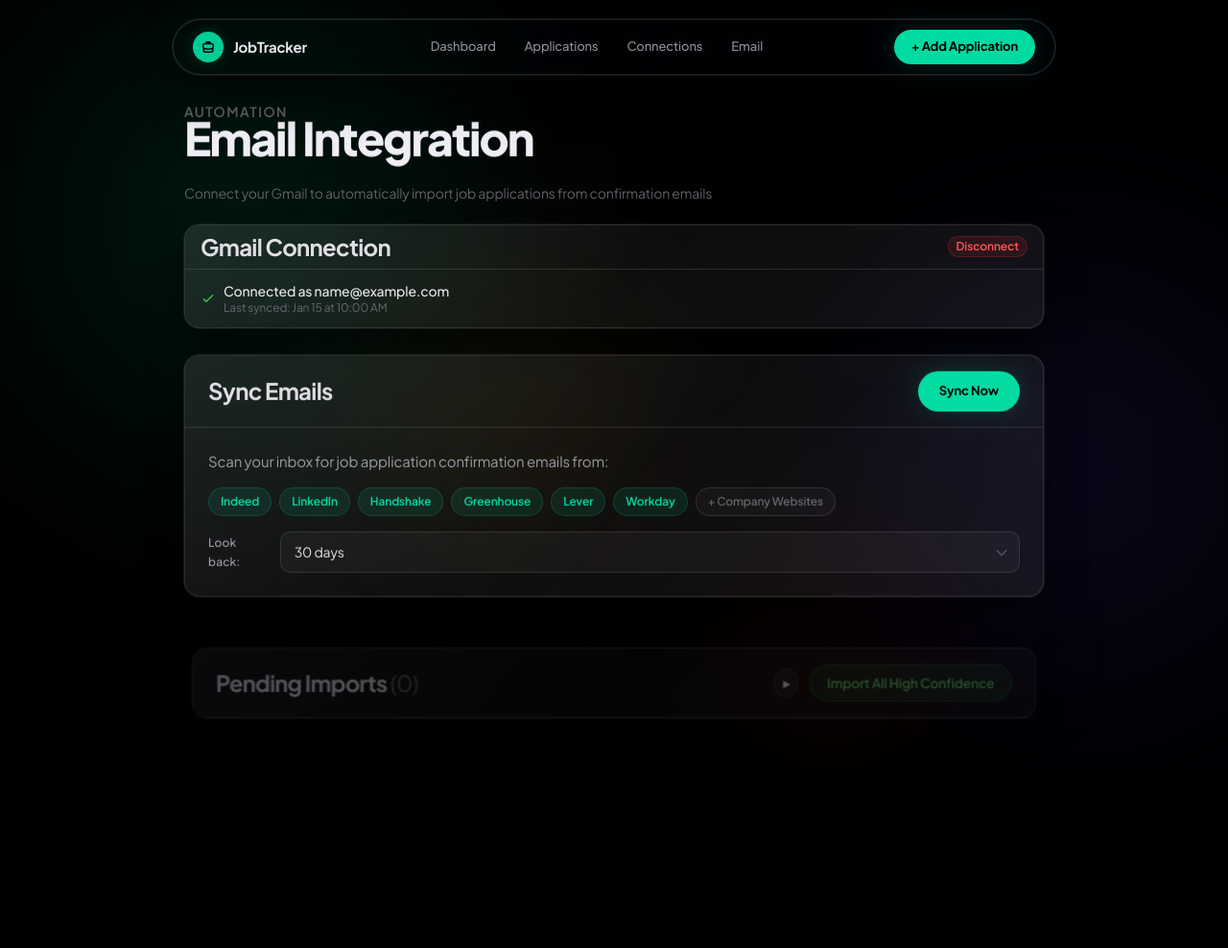
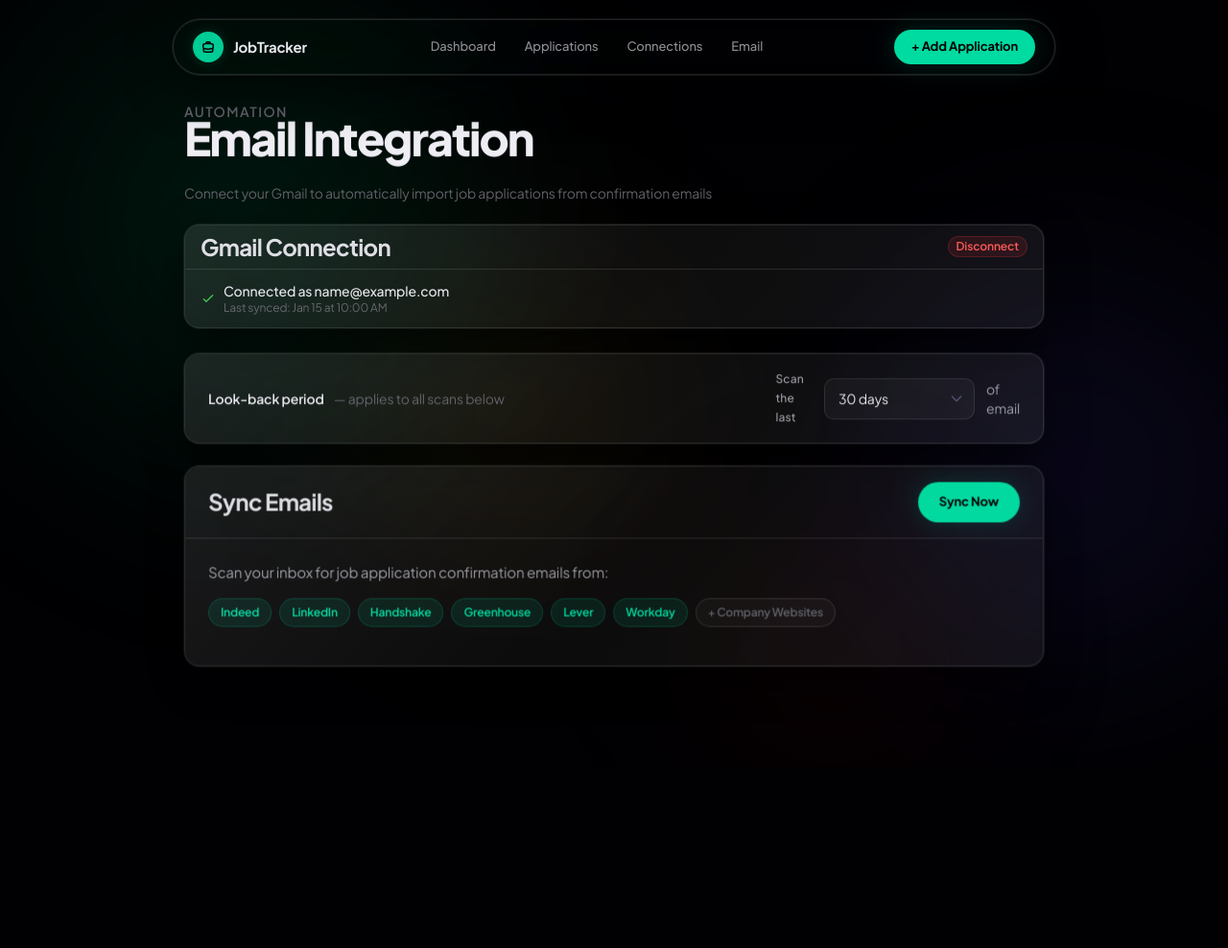
Before and after one commit to esedwards14/JobTracker, a Flask app: template app/templates/pages/email_settings.html in a window 1280 px wide. Shown: the top 988 px of the page at 96% size. Run offline with Flask 3, Linux system fonts and the light colour scheme; the template is opened without the code that fills it: values that come from a table or form of the project are taken from there, others are empty; tables that the repository leaves empty hold one stand-in row (values such as "Sample post"); data that the repository does not hold is empty; some libraries are stand-ins or nearby versions.

Commit message:
Move days_back to shared look-back control above sync and scan sections
Extracted the look-back period selector from inside the Sync card into a
dedicated shared card labelled "Look-back period — applies to all scans
below", so the same value is used for both sync and response scanning.

Co-Authored-By: Claude Sonnet 4.6 <noreply@anthropic.com>

```diff
--- a/app/templates/pages/email_settings.html
+++ b/app/templates/pages/email_settings.html
@@ -70,6 +70,28 @@
 
     <!-- Sync Section (only show when connected) -->
         {% if settings and settings.refresh_token %}
+
+    <!-- Shared look-back control — applies to Sync, Response Scan, and Contact Scan -->
+    <div class="glass-card fade-in">
+        <div class="px-6 py-4 flex items-center justify-between">
+            <div>
+                <span class="text-sm font-semibold" style="color: var(--text-primary);">Look-back period</span>
+                <span class="text-sm ml-2" style="color: var(--text-muted);">— applies to all scans below</span>
+            </div>
+            <div class="flex items-center gap-3">
+                <label for="days_back" class="text-sm" style="color: var(--text-secondary);">Scan the last</label>
+                <select id="days_back">
+                    <option value="7">7 days</option>
+                    <option value="14">14 days</option>
+                    <option value="30" selected>30 days</option>
+                    <option value="60">60 days</option>
+                    <option value="90">90 days</option>
+                </select>
+                <span class="text-sm" style="color: var(--text-secondary);">of email</span>
+            </div>
+        </div>
+    </div>
+
     <div class="glass-card fade-in">
         <div class="px-6 py-4 border-b flex justify-between items-center" style="border-color: var(--border-glass);">
             <h2 class="text-lg font-semibold" style="color: var(--text-primary);">Sync Emails</h2>
@@ -97,18 +119,6 @@
                 <span class="platform-badge">Workday</span>
                 <span class="platform-badge" style="background: rgba(255,255,255,0.03); color: var(--text-muted); border-color: var(--border-glass);">+ Company Websites</span>
             </div>
-
-            <div class="flex items-center space-x-4">
-                <label for="days_back" class="text-sm font-medium" style="color: var(--text-secondary);">Look back:</label>
-                <select id="days_back">
-                    <option value="7">7 days</option>
-                    <option value="14">14 days</option>
-                    <option value="30" selected>30 days</option>
-                    <option value="60">60 days</option>
-                    <option value="90">90 days</option>
-                </select>
-            </div>
-
             <div id="sync-message" class="mt-4 hidden"></div>
         </div>
     </div>
```
